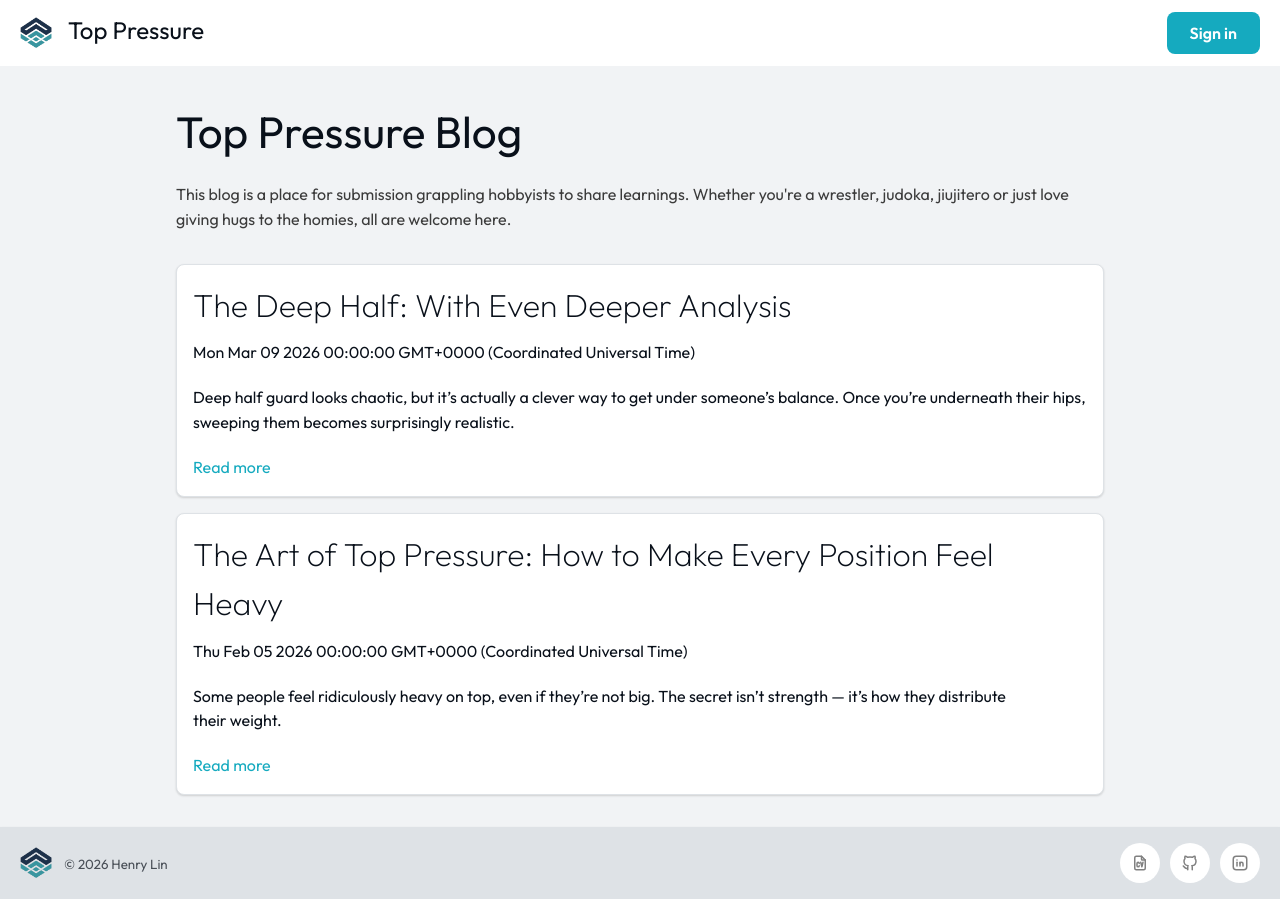
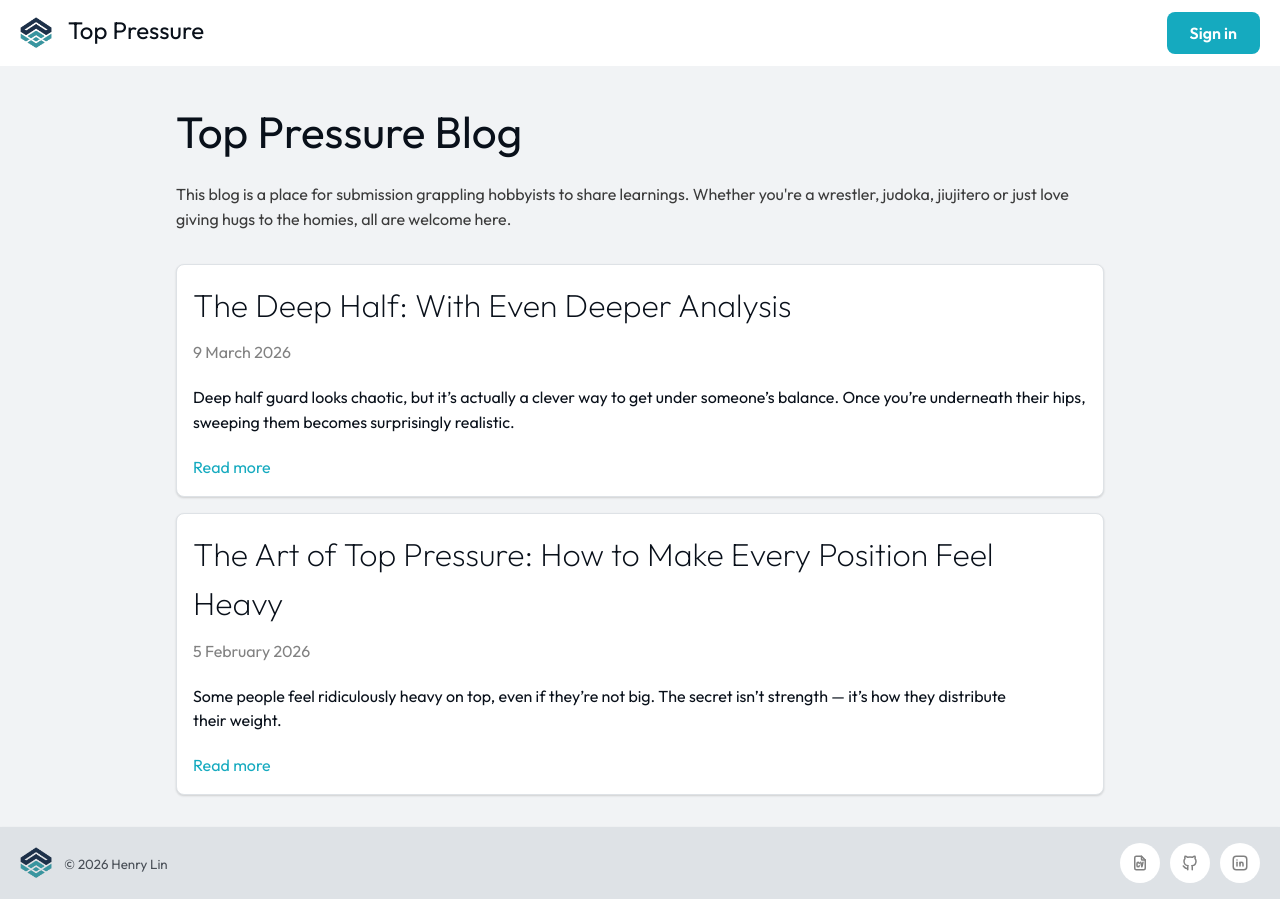
Before and after one commit to henrylin03/top-pressure-blog--FE, a React (Vite) app: page / in a window 1280 px wide. Built offline with nearby package versions, Linux system fonts and the light colour scheme; a web font is replaced by a local one.

Commit message:
feat(PreviewCard): format and style posted date for blog preview
used dayjs for this - lightweight and abstracts away needing to manipulate the date object myself

```diff
--- a/package.json
+++ b/package.json
@@ -21,6 +21,7 @@
 		"@tabler/icons-react": "^3.40.0",
 		"@tanstack/react-router": "^1.166.8",
 		"@tanstack/react-router-devtools": "^1.166.7",
+		"dayjs": "^1.11.20",
 		"react": "^19.2.4",
 		"react-dom": "^19.2.4"
 	},
--- a/src/components/PreviewCard/PreviewCard.module.css
+++ b/src/components/PreviewCard/PreviewCard.module.css
@@ -7,3 +7,7 @@
   font-weight: 200;
   font-size: 2rem;
 }
+
+.postedDate {
+  color: var(--mantine-color-dark-2);
+}
--- a/src/components/PreviewCard/PreviewCard.tsx
+++ b/src/components/PreviewCard/PreviewCard.tsx
@@ -1,5 +1,6 @@
 import { Anchor, Card, Stack } from "@mantine/core";
 import { Link } from "@tanstack/react-router";
+import dayjs from "dayjs";
 import type { Post } from "@/data/fakePosts";
 import styles from "./PreviewCard.module.css";
 
@@ -7,7 +8,12 @@ interface Props {
 	post: Post;
 }
 
-const PreviewCard = ({ post }: Props) => (
+const PreviewCard = ({ post }: Props) => {
+	const postedDateFormatted: string = dayjs(post.postedDate).format(
+		"D MMMM YYYY",
+	);
+
+	return (
 		<Card
 			shadow="xs"
 			withBorder
@@ -17,7 +23,7 @@ const PreviewCard = ({ post }: Props) => (
 		>
 			<Stack component="header" gap="xs">
 				<h3 className={styles.heading}>{post.title}</h3>
-			<p>{String(post.postedDate)}</p>
+				<p className={styles.postedDate}>{postedDateFormatted}</p>
 			</Stack>
 			<p>{post.lede}</p>
 			<Anchor href={post.linkToFullText} underline="hover">
@@ -25,5 +31,6 @@ const PreviewCard = ({ post }: Props) => (
 			</Anchor>
 		</Card>
 	);
+};
 
 export default PreviewCard;
```
Also changed, not shown: 1 other file (tests, documents, lock files or other folders). Lines whose indentation alone changed are shown as unchanged.
